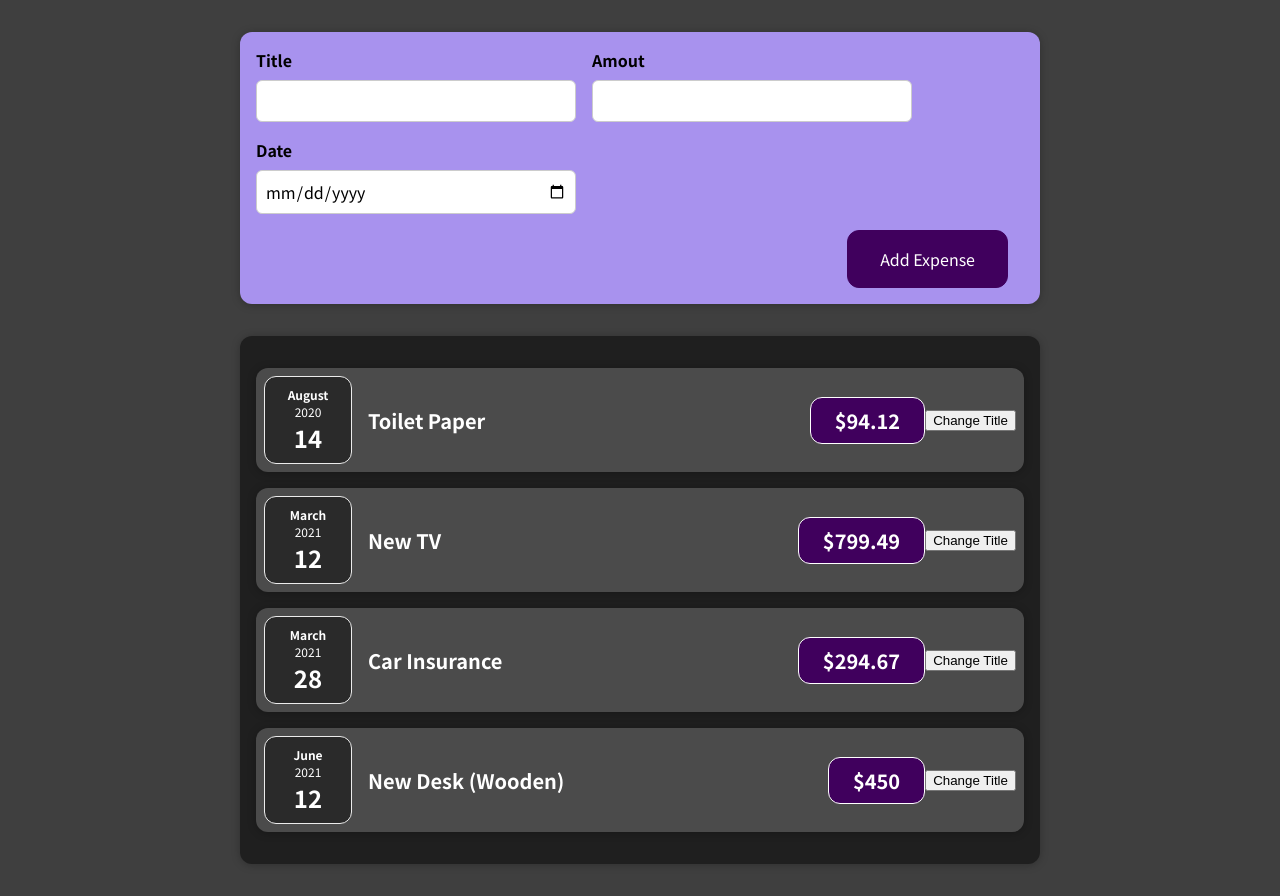
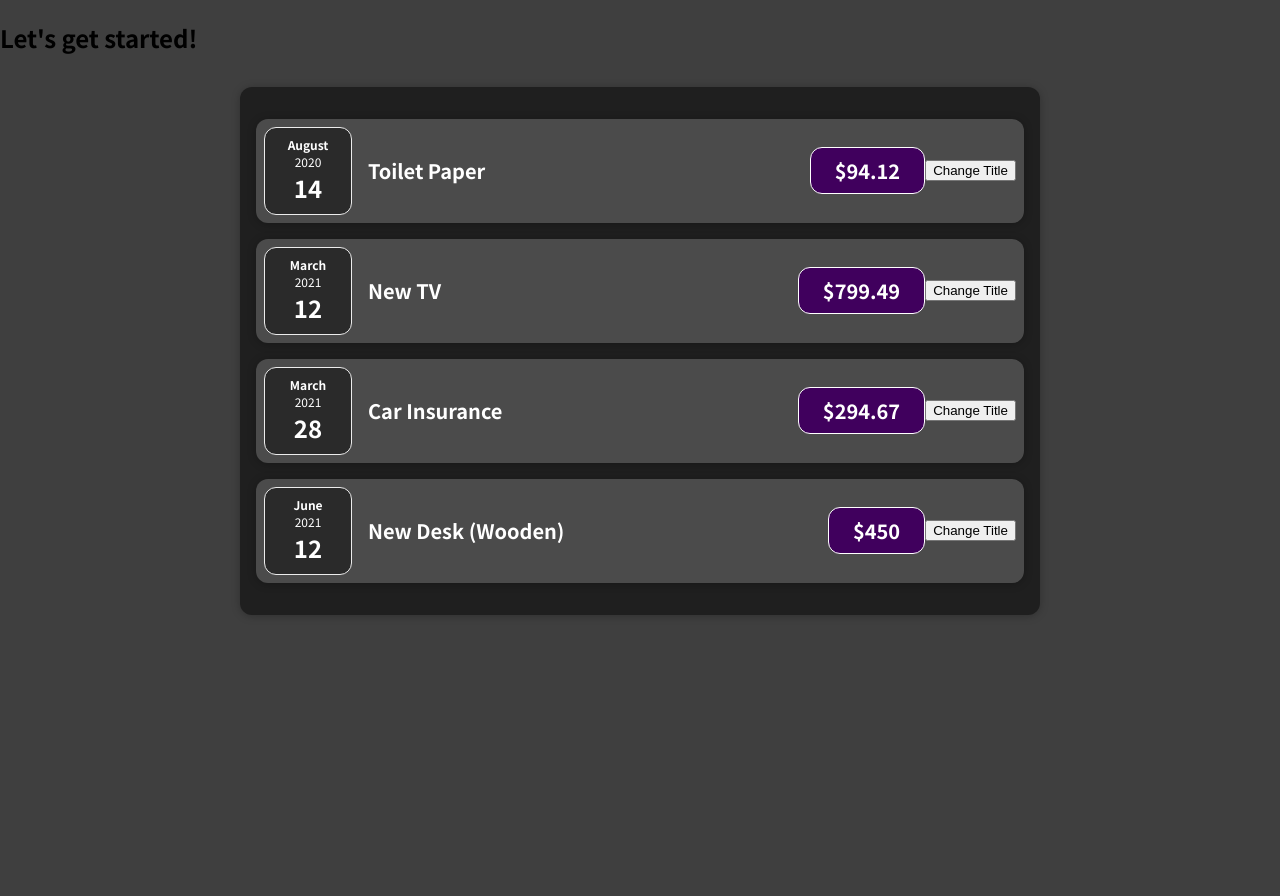
Before and after one commit to andrecamposmatias/react-complete-guide, a React (Create React App) app: page / in a window 1280 px wide. After the commit the page ends 800 px from the top, so only its background shows below. Built offline with nearby package versions, Linux system fonts and the light colour scheme.

Commit message:
Added New Expense Form

```diff
--- a/src/App.js
+++ b/src/App.js
@@ -1,6 +1,5 @@
 import React from 'react';
 
-import NewExpense from './components/NewExpense/NewExpense';
 import Expenses from './components/Expenses/Expenses';
 
 const App = () => {
@@ -35,7 +34,7 @@ const App = () => {
 
   return (
     <div>
-      <NewExpense/>
+      <h2>Let's get started!</h2>
       <Expenses items={expenses} />
     </div>
   );
--- a/src/components/Expenses/ExpenseItem.js
+++ b/src/components/Expenses/ExpenseItem.js
@@ -5,6 +5,7 @@ import Card from '../UI/Card';
 import './ExpenseItem.css';
 
 const ExpenseItem = (props) => {
+  // function clickHandler() {}
   const [title, setTitle] = useState(props.title);
   console.log('ExpenseItem evaluated by React');
 
```
Also changed, not shown: src/components/NewExpense/ExpenseForm.css (line endings or trailing spaces), src/components/NewExpense/ExpenseForm.js (line endings or trailing spaces), src/components/NewExpense/NewExpense.css (line endings or trailing spaces), src/components/NewExpense/NewExpense.js (line endings or trailing spaces).
